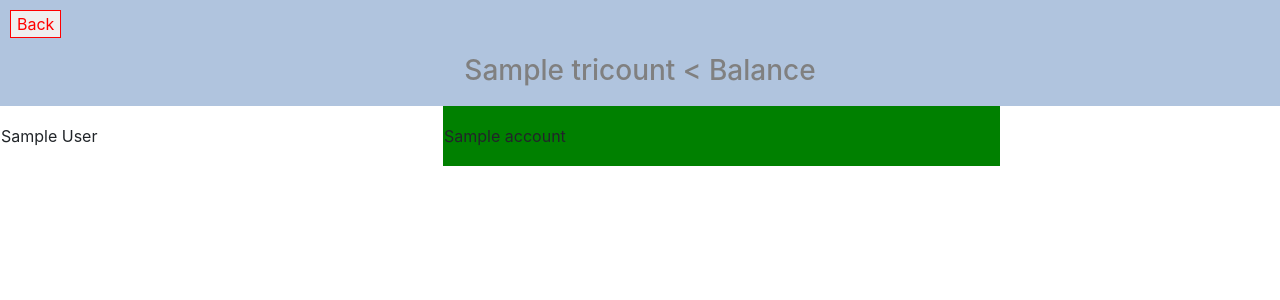
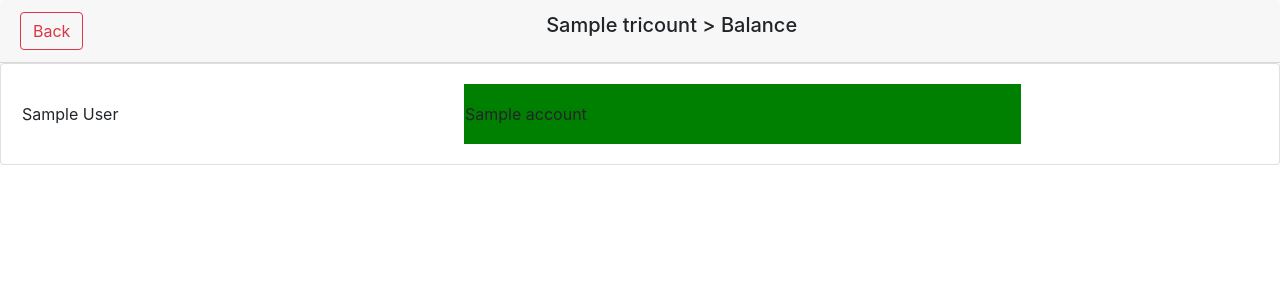
Before and after one commit to abdessalems/prwb_2223_a10, a PHP site: the page made by view/view_balance.php in a window 1280 px wide. Shown: the top 300 px of the page. Run offline with PHP 8.4, Linux system fonts and the light colour scheme; the template is opened without the code that fills it: most values are stand-ins (such as "Sample title", 1, 10 or a date in 2020); data that the repository does not hold is empty.

Commit message:
(fix_view(ajouter un peu de detail dans des view))

```diff
--- a/view/view_add_tricount.php
+++ b/view/view_add_tricount.php
@@ -21,8 +21,8 @@
 
 
 <form class="col-7 mx-auto my-2" id="addForm" action="tricount/addTricounts" method="post">
-    <div style="background-color: lightblue; padding: 10px;">
-        <div class="d-flex justify-content-between mt-3">
+    <div class="card-header">
+        <div class="d-flex w-100 justify-content-between">
 
             <a  class="btn btn-outline-danger" href="" > Cancel</a>
 
--- a/view/view_balance.php
+++ b/view/view_balance.php
@@ -10,28 +10,22 @@
 
 </head>
 <body>
-<div style="background-color: lightsteelblue; padding: 10px;">
 
-    <button style="color:red; border: 1px solid red;">
 
-        <a href='tricount/view_tricount/<?= $tricount->id ?>/<?=  $user->id ?>' style="text-decoration: none; color: red;">Back</a>
-    </button>
-    <div class="d-flex justify-content-center mt-3">
-        <div class="title" style="text-align: right;">
+<div class="card-header">
+    <div class="d-flex w-100 justify-content-between">
+        <a  class="btn btn-outline-danger" href='tricount/view_tricount/<?= $tricount->id ?>/<?=  $user->id ?>'>Back</a>
+        <h5 style="align-self: center " class="card-title" ><?= $tricount->title ?> > Balance <h5/>
 
-            <h3 style="color: gray;"><?= $tricount->title ?> < Balance </h3>
-        </div>
     </div>
 </div>
 
 
 
 
-<div class="view_balance" >
 
-
-
-
+<div class="card">
+    <div class="card-body">
         <table style="height: 60px; width: 1000px;">
             <tr>
 
@@ -40,21 +34,18 @@
                 <?php if(($participent->account)>0): ?>
                     <tr>
                         <td><?php echo $participent->full_name; ?></td>
-                    <td style="background-color: green";><?php echo $participent->account; ?></td>
+                        <td style="background-color: green; background-size: 50% 100%;"><?php echo $participent->account; ?></td>
                     </tr>
                 <?php  elseif(($participent->account)<0): ?>
                     <tr>
-                    <td style="background-color: red";><?php echo $participent->account; ?></td>
+                        <td style="background-color: red; background-size: 50% 100%;"><?php echo $participent->account; ?></td>
                         <td><?php echo $participent->full_name; ?></td>
 
                     </tr>
                 <?php endif; ?>
             <?php endforeach; ?>
         </table>
-
-
-
-
+    </div>
 </div>
 </body>
 </html>
```
Also changed, not shown: view/view_add_operation.php (+17 -12 lines), view/view_edit_tricount.php (+8 -5 lines). Lines whose indentation alone changed are shown as unchanged.
